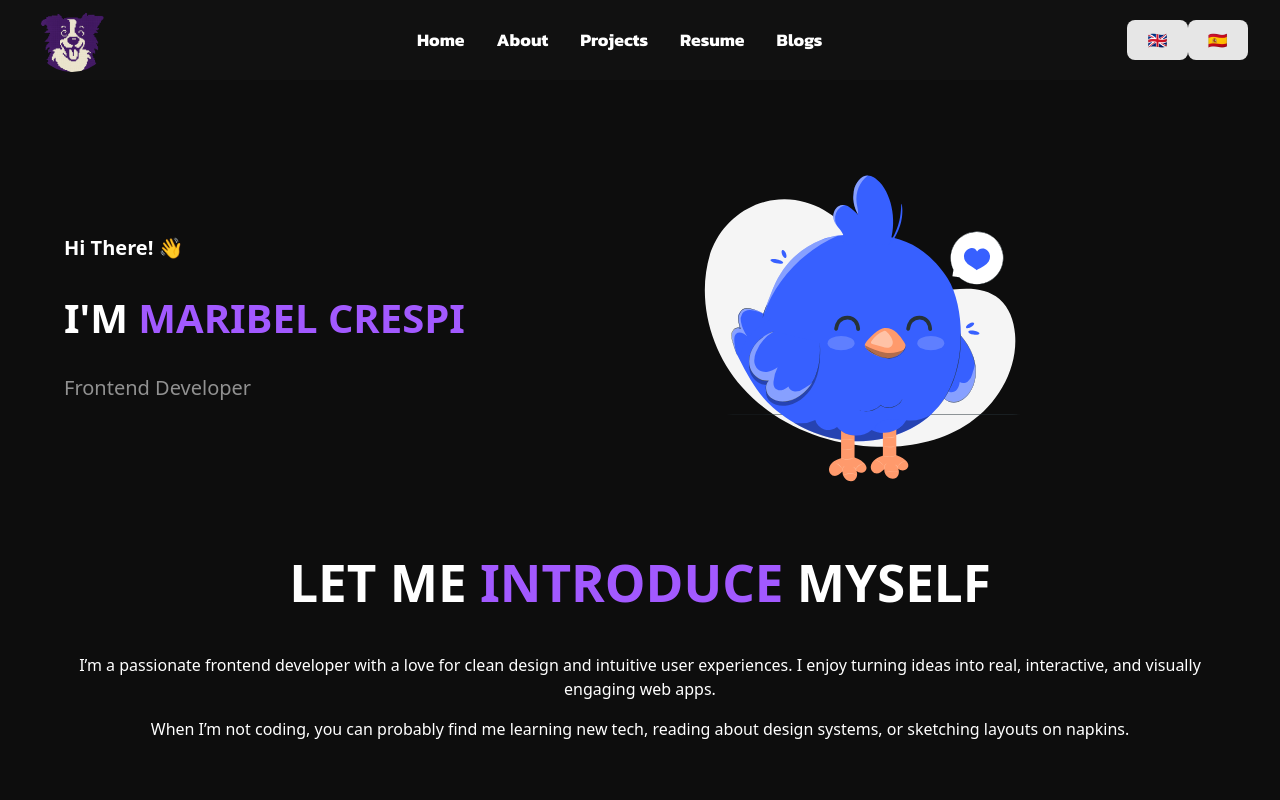
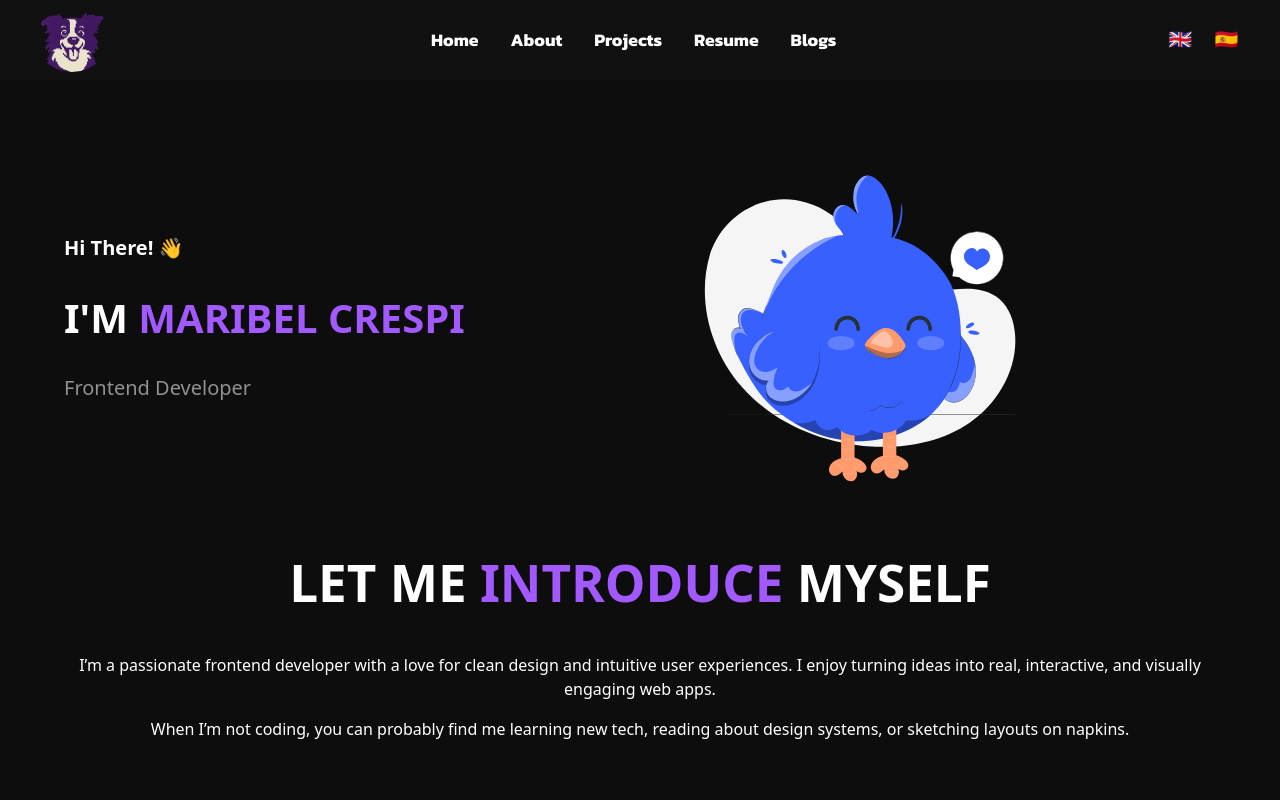
Before and after one commit to maribel95/portfolio, a React (Vite) app: page / in a window 1280 px wide. Shown: the top 800 px of the page. Built offline with nearby package versions, Linux system fonts and the light colour scheme.

Commit message:
Changing language.

```diff
--- a/src/i18n.ts
+++ b/src/i18n.ts
@@ -2,34 +2,18 @@ import i18n from "i18next";
 import { initReactI18next } from "react-i18next";
 import LanguageDetector from "i18next-browser-languagedetector";
 
-// Traducciones básicas
-const resources = {
-  en: {
-    translation: {
-      home: "Home",
-      about: "About",
-      projects: "Projects",
-      resume: "Resume",
-      blogs: "Blogs",
-    },
-  },
-  es: {
-    translation: {
-      home: "Inicio",
-      about: "Sobre mí",
-      projects: "Proyectos",
-      resume: "CV",
-      blogs: "Blogs",
-    },
-  },
-};
+import en from "./locales/en.json";
+import es from "./locales/es.json";
 
 i18n
-  .use(LanguageDetector) // detecta automáticamente el idioma del navegador
+  .use(LanguageDetector)
   .use(initReactI18next)
   .init({
-    resources,
-    fallbackLng: "en", // idioma por defecto
+    resources: {
+      en: { translation: en },
+      es: { translation: es },
+    },
+    fallbackLng: "en",
     interpolation: {
       escapeValue: false,
     },
--- /dev/null
+++ b/src/locales/en.json
@@ -0,0 +1,7 @@
+{
+  "home": "Home",
+  "about": "About",
+  "projects": "Projects",
+  "resume": "Resume",
+  "blogs": "Blogs"
+}
--- /dev/null
+++ b/src/locales/es.json
@@ -0,0 +1,7 @@
+{
+  "home": "Inicio",
+  "about": "Bio",
+  "projects": "Proyectos",
+  "resume": "CV",
+  "blogs": "Blog"
+}
--- a/src/styles/Navbar.scss
+++ b/src/styles/Navbar.scss
@@ -18,7 +18,28 @@
     box-shadow: 0 2px 4px rgba(0, 0, 0, 0.3);
   }
 }
+.navbar-lang {
+  display: flex;
+  justify-content: flex-end;
+  align-items: center;
+  padding: 0rem;
+  margin: 0rem;
+  flex-wrap: wrap;
 
+  button {
+    margin-left: 0.2rem;
+    padding: 0.1rem 0.6rem;
+    background: none;
+    border: none;
+    font-size: 1.2rem;
+    cursor: pointer;
+    transition: transform 0.2s;
+
+    &:hover {
+      transform: scale(1.1);
+    }
+  }
+}
 .navbar-content {
   display: flex;
   justify-content: space-between;
```
